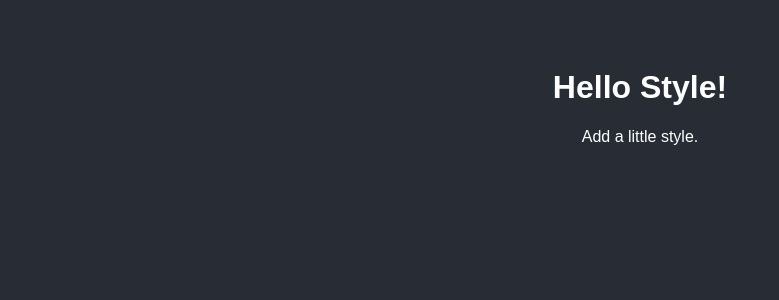
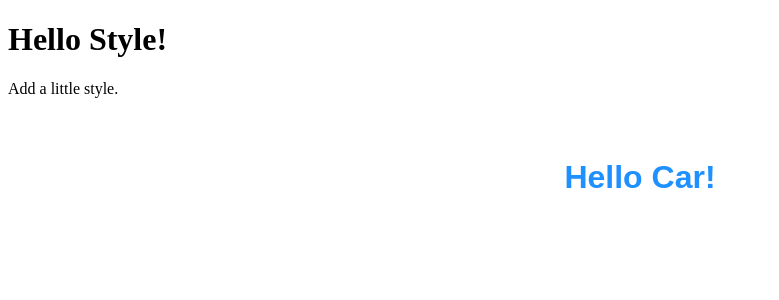
Before and after one commit to thanhpham091790/reactjs, a React (Create React App) app in the folder myfirstreact/: page / in a window 1280 px wide. Shown: the top 300 px of the page, without its empty margins (0-779 px from the left). Built offline with nearby package versions, Linux system fonts and the light colour scheme.

Commit message:
CSS modules

```diff
--- a/myfirstreact/src/App.js
+++ b/myfirstreact/src/App.js
@@ -1,29 +1,10 @@
 import React from 'react';
 import ReactDOM from 'react-dom';
+import styles from './mystyle.module.css';
 
 class Car extends React.Component{
-    constructor(props){
-        super(props);
-        this.state = {
-            brand: "Ford",
-            model: "Mustang",
-            color: "red",
-            year: 1964
-        };
-    }
-    changeColor = () => {
-        this.setState({
-            color: "blue"
-        });
-    }
     render(){
-        return (
-            <div>
-                <h1>My {this.state.brand}</h1>
-                <p>It is a {this.state.color} {this.state.model} from {this.state.year}.</p>
-                <button onClick={this.changeColor}>Change Color</button>
-            </div>
-        );
+        return <h1 className={styles.bigblue}>Hello Car!</h1>
     }
 }
 
--- a/myfirstreact/src/index.js
+++ b/myfirstreact/src/index.js
@@ -1,6 +1,6 @@
 import React from 'react';
 import ReactDOM from 'react-dom';
-import "./App.css"
+import Car from "./App.js"
 
 class MyHeader extends React.Component{
     render(){
@@ -8,6 +8,7 @@ class MyHeader extends React.Component{
             <div>
                 <h1>Hello Style!</h1>
                 <p>Add a little style.</p>
+                <Car />
             </div>
         );
     }
--- /dev/null
+++ b/myfirstreact/src/mystyle.module.css
@@ -0,0 +1,6 @@
+.bigblue {
+    color: DodgerBlue;
+    padding: 40px;
+    font-family: Arial;
+    text-align: center;
+  }
```
